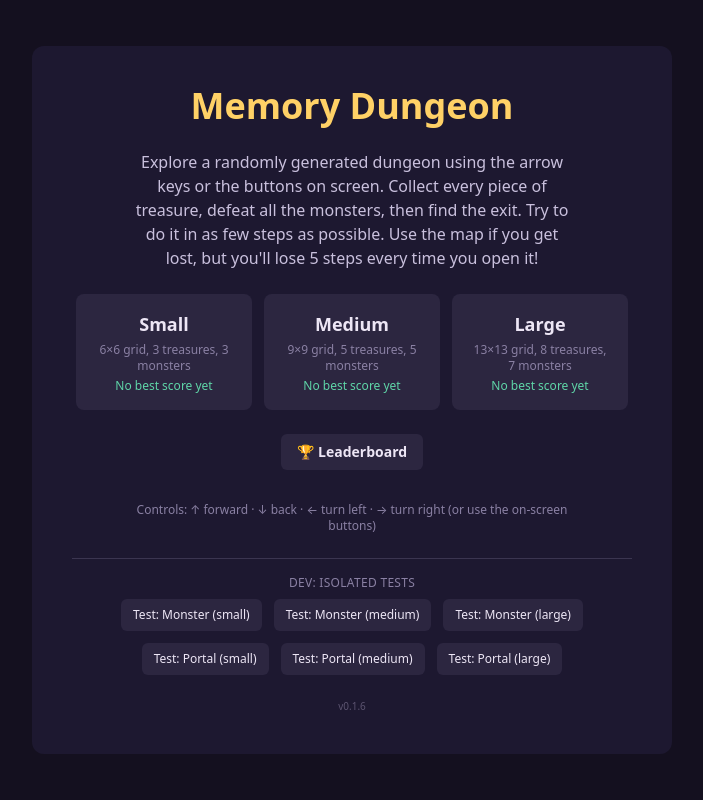
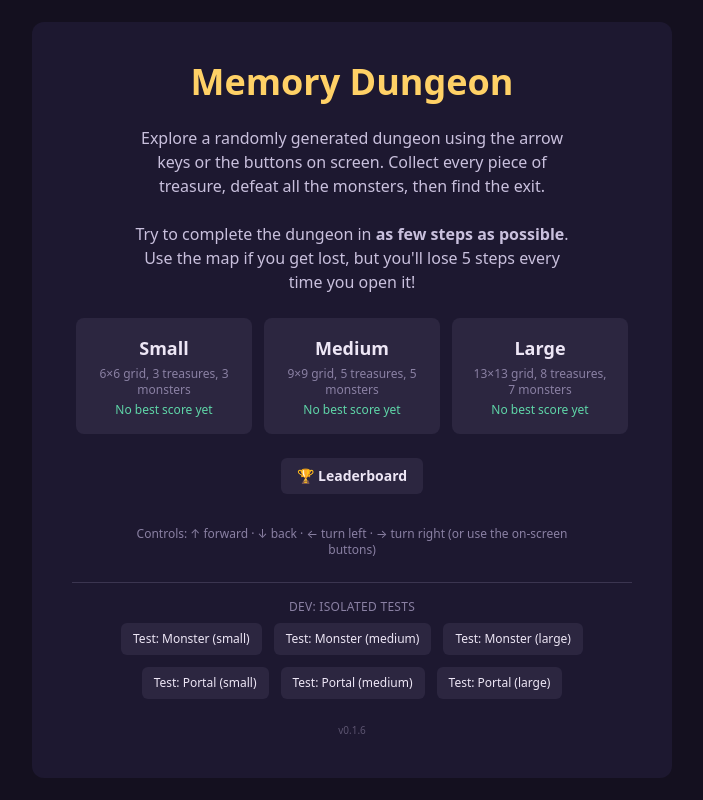
Before and after one commit to srichard1234/memory-dungeon, a Next.js app: page / in a window 1280 px wide. Shown: the whole page, without its empty margins (288-991 px from the left). Built offline with nearby package versions, Linux system fonts and the light colour scheme.

Commit message:
Split intro copy into two paragraphs, restore missing styling
Reworded the start screen intro into two paragraphs and bolded "as
few steps as possible" for emphasis. Also restored the max-w-md
text-[#c9c0dd] classes on the first paragraph, which had been
dropped in the edit.

```diff
--- a/components/StartScreen.tsx
+++ b/components/StartScreen.tsx
@@ -37,9 +37,11 @@ export default function StartScreen({
       <h1 className="text-3xl font-bold text-[#ffd166] sm:text-4xl">Memory Dungeon</h1>
       <p className="max-w-md text-[#c9c0dd]">
         Explore a randomly generated dungeon using the arrow keys or the buttons on screen. Collect
-        every piece of treasure, defeat all the monsters, then find the exit. Try to do it in as few steps as possible. Use the map if you get lost, but you'll lose 5 steps every time you open it!
+        every piece of treasure, defeat all the monsters, then find the exit.
       </p>
-
+      <p className="max-w-md text-[#c9c0dd]">
+        Try to complete the dungeon in <strong>as few steps as possible</strong>. Use the map if you get lost, but you'll lose 5 steps every time you open it!
+      </p>
       <div className="flex flex-col gap-3 sm:flex-row">
         {DIFFICULTIES.map((difficulty) => {
           const config = DIFFICULTY_CONFIGS[difficulty];
```
